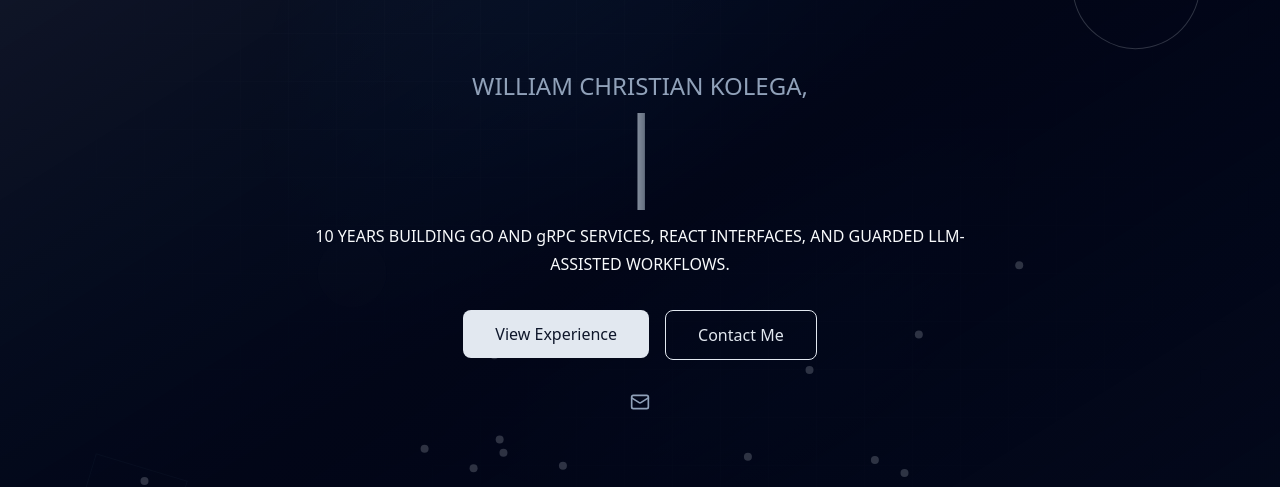
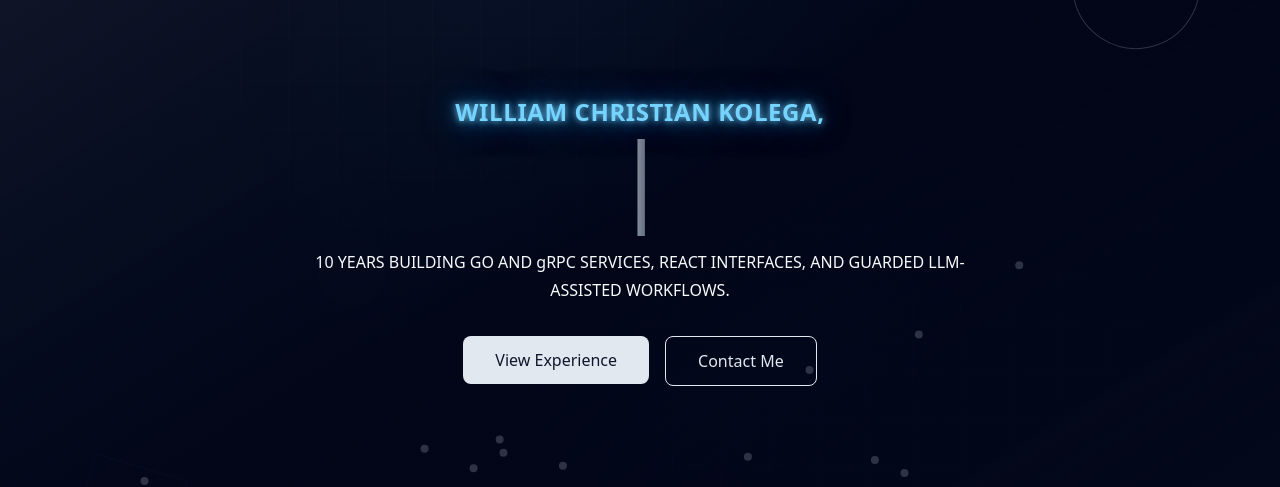
Before and after one commit to codeexpert-mm/WCK_Portfolio, a Next.js app in the folder rmv_portfolio/: page / in a window 1280 px wide. Shown: the part 159-646 px from the top of the page. Built offline with nearby package versions, Linux system fonts and the light colour scheme; no server answers.

Commit message:
feat(hero): spotlight name in bold neon blue and remove email icon

```diff
--- a/rmv_portfolio/src/app/page.tsx
+++ b/rmv_portfolio/src/app/page.tsx
@@ -103,7 +103,11 @@ export default function Home() {
             animate={{ opacity: 1 }}
             transition={{ duration: 0.8, delay: 0.3 }}
           >
-            <TypographyLead as="h1" text={`${PERSON.name.toUpperCase()},`} />
+            <TypographyLead
+              as="h1"
+              text={`${PERSON.name.toUpperCase()},`}
+              className="font-bold tracking-wide text-sky-600 dark:text-sky-300 dark:[text-shadow:0_0_6px_rgb(125_211_252/0.9),0_0_18px_rgb(56_189_248/0.7),0_0_36px_rgb(14_165_233/0.5)]"
+            />
           </motion.div>
 
           <motion.div
--- a/rmv_portfolio/src/components/social-links.tsx
+++ b/rmv_portfolio/src/components/social-links.tsx
@@ -2,9 +2,9 @@
 
 import * as React from "react"
 import { motion } from "framer-motion"
-import { Github, Linkedin, Mail, Twitter } from "lucide-react"
+import { Github, Linkedin, Twitter } from "lucide-react"
 import { trackSocialClick } from "@/lib/analytics"
-import { PERSON, PROFILES } from "@/lib/site"
+import { PROFILES } from "@/lib/site"
 
 interface SocialLink {
   name: string
@@ -28,12 +28,6 @@ const socialLinks: SocialLink[] = [
     color: "hover:text-blue-600"
   },
   {
-    name: "Email",
-    href: `mailto:${PERSON.email}`,
-    icon: <Mail className="w-5 h-5" />,
-    color: "hover:text-red-500"
-  },
-  {
     name: "Twitter",
     href: PROFILES.x,
     icon: <Twitter className="w-5 h-5" />,
@@ -42,6 +36,8 @@ const socialLinks: SocialLink[] = [
 ].filter((link) => Boolean(link.href))
 
 export function SocialLinks() {
+  if (socialLinks.length === 0) return null
+
   return (
     <motion.div
       className="flex items-center justify-center space-x-6 mt-8"
--- a/rmv_portfolio/src/components/typography/lead.tsx
+++ b/rmv_portfolio/src/components/typography/lead.tsx
@@ -9,11 +9,13 @@ interface LeadProps extends typography {
    * need not be its largest text.
    */
   as?: "p" | "h1"
+  /** Replaces the default muted color/weight, e.g. to spotlight the hero name. */
+  className?: string
 }
 
-const TypographyLead:React.FC<LeadProps> = ({text, as: Tag = "p"}) => {
+const TypographyLead:React.FC<LeadProps> = ({text, as: Tag = "p", className = "text-muted-foreground"}) => {
   return (
-    <Tag className="text-muted-foreground text-2xl">
+    <Tag className={`text-2xl ${className}`}>
       {text}
     </Tag>
   )
```
